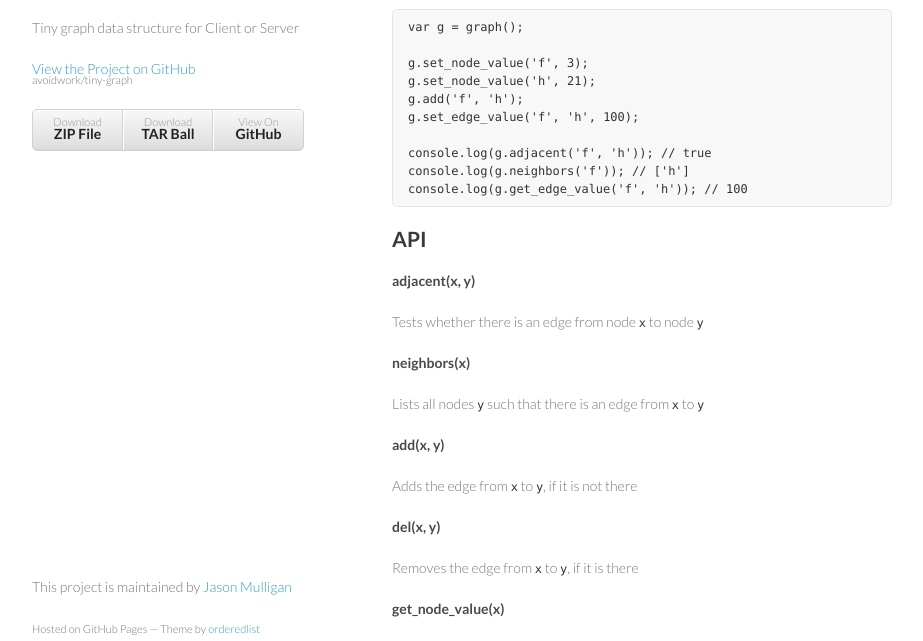
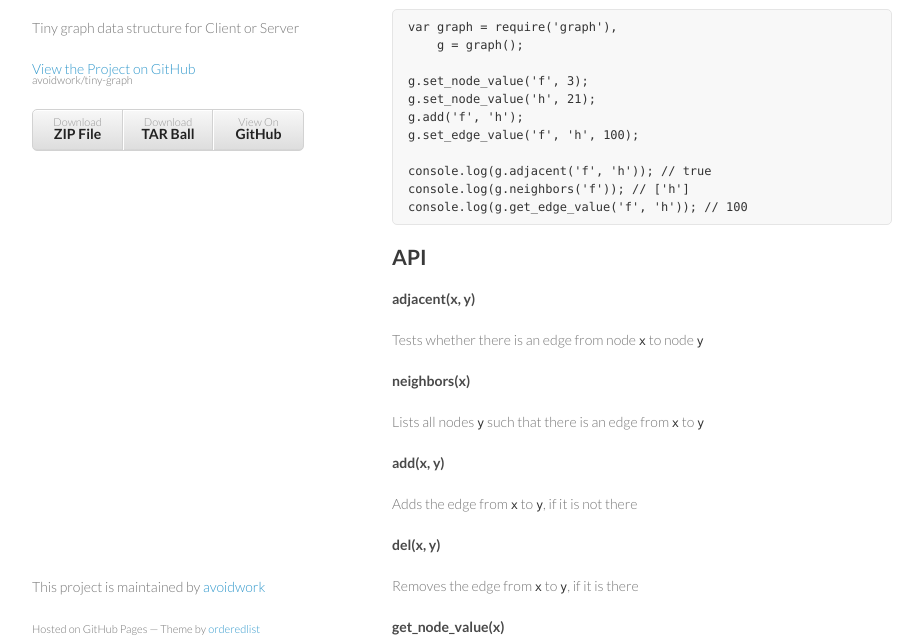
Before and after one commit to avoidwork/tiny-graph, a plain HTML site: page index.html in a window 1280 px wide. Shown: the part 92-733 px from the top of the page, without its empty margins (178-1101 px from the left). Drawn offline with Linux system fonts and the light colour scheme.

Commit message:
Create gh-pages branch via GitHub

```diff
--- a/index.html
+++ b/index.html
@@ -31,7 +31,8 @@
         <h2>
 <a id="example" class="anchor" href="#example" aria-hidden="true"><span class="octicon octicon-link"></span></a>Example</h2>
 
-<div class="highlight highlight-javascript"><pre><span class="pl-s">var</span> g <span class="pl-k">=</span> graph();
+<div class="highlight highlight-javascript"><pre><span class="pl-s">var</span> graph <span class="pl-k">=</span> <span class="pl-s3">require</span>(<span class="pl-s1"><span class="pl-pds">'</span>graph<span class="pl-pds">'</span></span>),
+    g <span class="pl-k">=</span> graph();
 
 g.set_node_value(<span class="pl-s1"><span class="pl-pds">'</span>f<span class="pl-pds">'</span></span>, <span class="pl-c1">3</span>);
 g.set_node_value(<span class="pl-s1"><span class="pl-pds">'</span>h<span class="pl-pds">'</span></span>, <span class="pl-c1">21</span>);
@@ -92,7 +93,7 @@ g.set_edge_value(<span class="pl-s1"><span class="pl-pds">'</span>f<span class="
 Licensed under the BSD-3 license</p>
       </section>
       <footer>
-        <p>This project is maintained by <a href="https://github.com/avoidwork">Jason Mulligan</a></p>
+        <p>This project is maintained by <a href="https://github.com/avoidwork">avoidwork</a></p>
         <p><small>Hosted on GitHub Pages &mdash; Theme by <a href="https://github.com/orderedlist">orderedlist</a></small></p>
       </footer>
     </div>
```
Also changed, not shown: params.json (+1 -1 lines).
